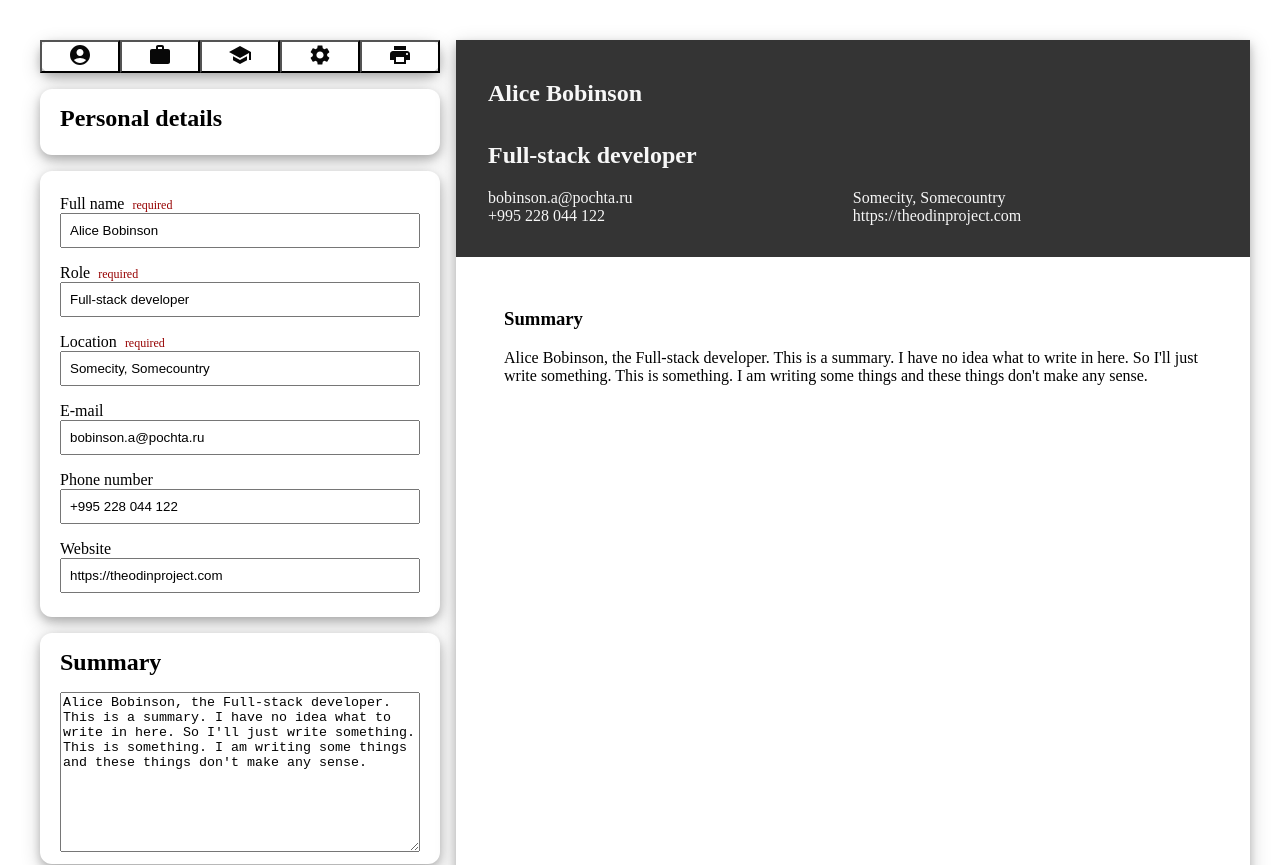
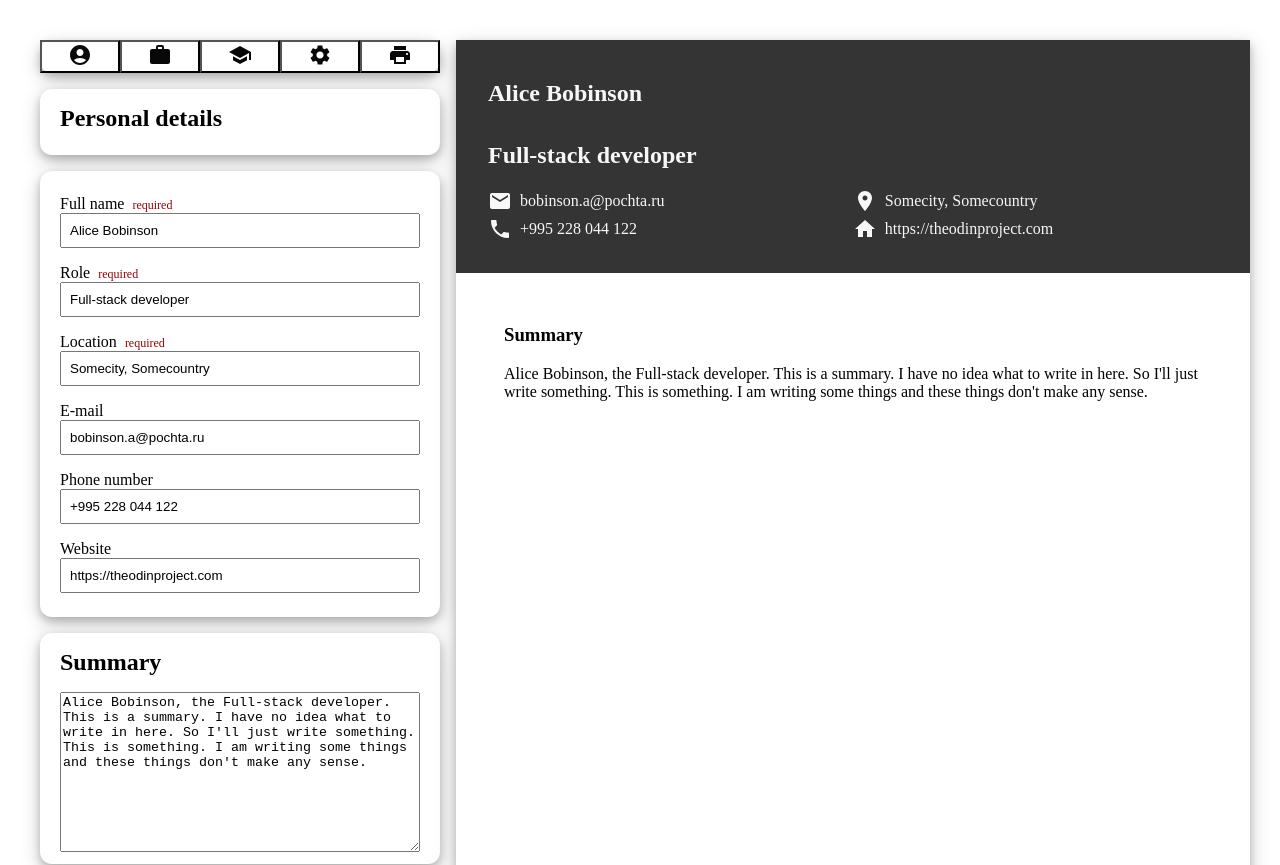
Before and after one commit to utkabulka/cv-application, a React (Vite) app: page / in a window 1280 px wide. Shown: the top 865 px of the page. Built offline with nearby package versions, Linux system fonts and the light colour scheme; the HTML template or start-up script is replaced by a standard one.

Commit message:
icons :)

```diff
--- a/src/components/CVOutput.jsx
+++ b/src/components/CVOutput.jsx
@@ -1,3 +1,7 @@
+import EmailIcon from '@mui/icons-material/Email'
+import HomeIcon from '@mui/icons-material/Home'
+import PhoneIcon from '@mui/icons-material/Phone'
+import PlaceIcon from '@mui/icons-material/Place'
 import PropTypes from 'prop-types'
 import * as Keys from '../constants/Keys'
 import '../styles/CVOutput.css'
@@ -10,18 +14,22 @@ function CVOutput({ personalDetails = [], summary = '', workExperience = [] }) {
         <h2>{personalDetails[Keys.ROLE]}</h2>
         <div className='personal-details'>
           <div className='personal-column'>
-            <div>
+            <div className='personal-detail-text'>
+              <EmailIcon />
               {personalDetails[Keys.EMAIL]}
             </div>
-            <div>
+            <div className='personal-detail-text'>
+              <PhoneIcon />
               {personalDetails[Keys.PHONE_NUMBER]}
             </div>
           </div>
           <div className='personal-column'>
-            <div>
+            <div className='personal-detail-text'>
+              <PlaceIcon />
               {personalDetails[Keys.LOCATION]}
             </div>
-            <div>
+            <div className='personal-detail-text'>
+              <HomeIcon />
               {personalDetails[Keys.WEBSITE]}
             </div>
           </div>
--- a/src/styles/CVOutput.css
+++ b/src/styles/CVOutput.css
@@ -9,16 +9,12 @@
   box-shadow: 0 4px 8px 0 #00000033, 0 6px 20px 0 #00000033;
 }
 
-p {
-
-}
-
 .personal {
   display: flex;
   flex-direction: column;
   padding: 32px 32px 32px 32px;
   background-color: #343434;
-  color: #F7F7F7;
+  color: #f7f7f7;
 }
 .personal-details {
   display: flex;
@@ -29,25 +25,15 @@ p {
   display: flex;
   flex-direction: column;
   width: 50%;
+  gap: 4px;
+}
+.personal-detail-text {
+  display: flex;
+  align-items: center;
+  gap: 8px;
 }
 
 .section {
   padding: 0 48px 0 48px;
   margin-top: 32px;
 }
-
-
-
-.other-personal-info {
-  display: flex;
-  flex-direction: row;
-  margin-top: 16px;
-}
-
-.name-role-block,
-.contacts-block,
-.website-location-block {
-  display: flex;
-  flex-direction: column;
-  flex: auto;
-}
```
